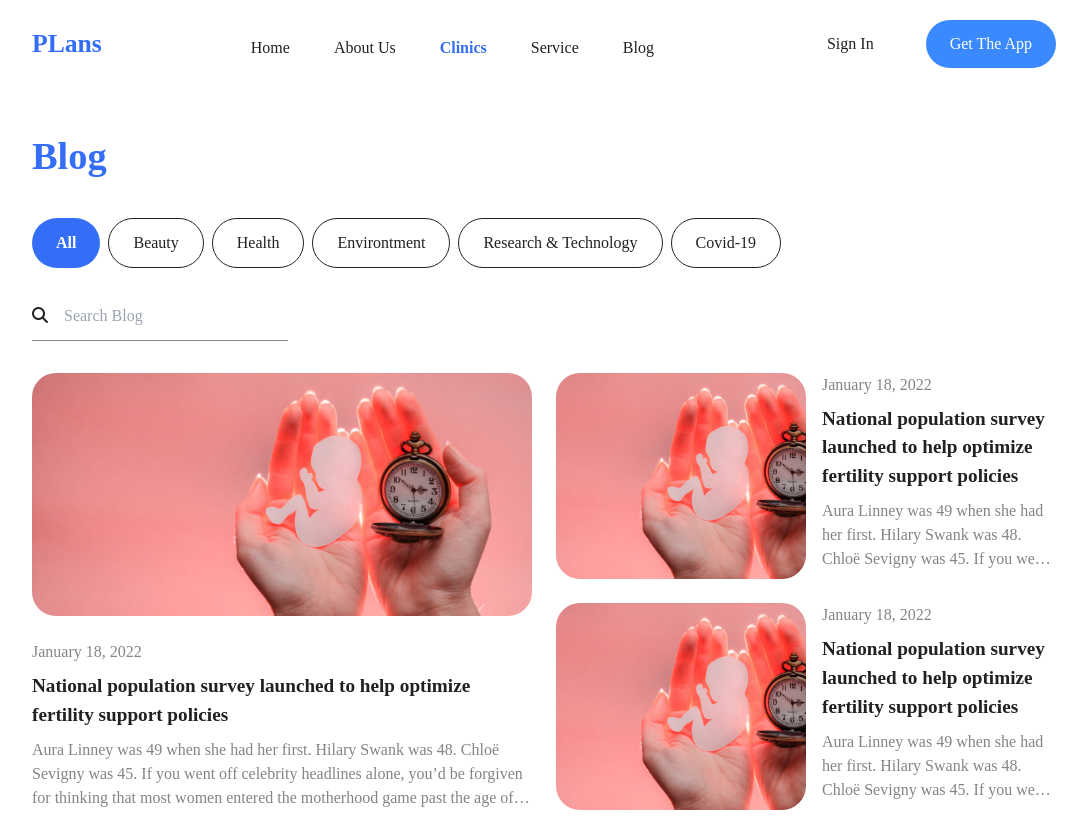
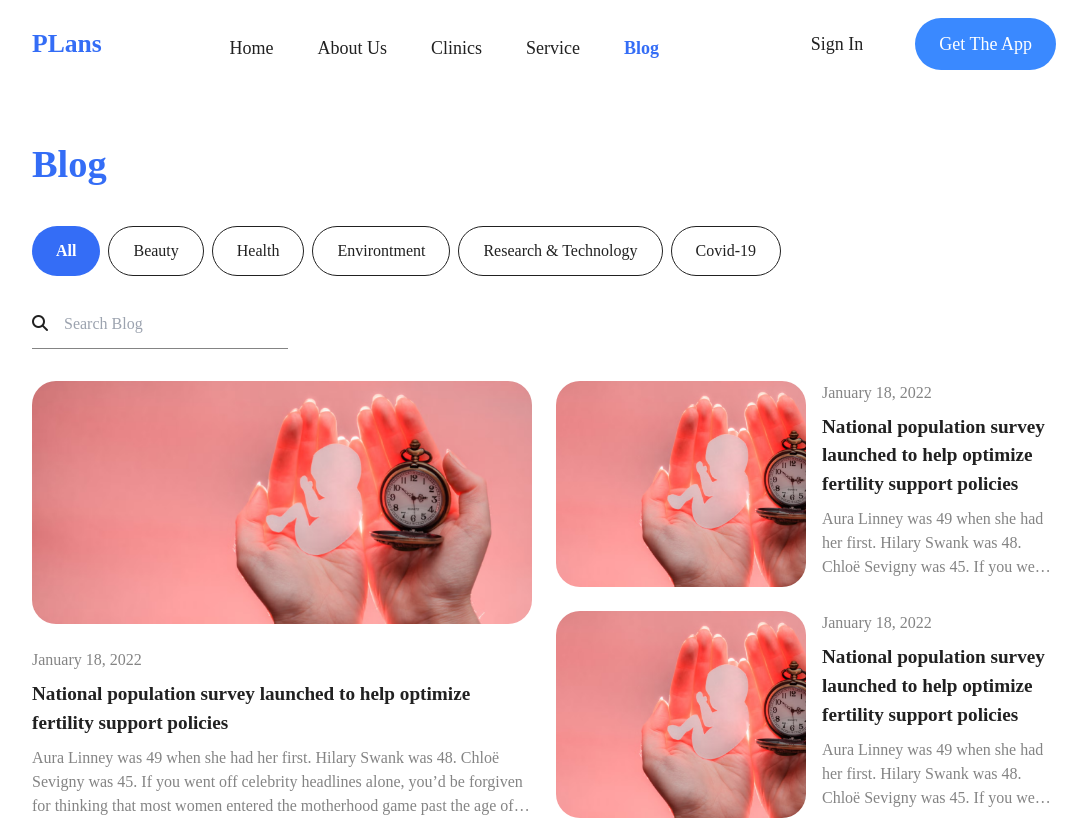
Before and after one commit to DreadTyyy/PLans-Redesain, a website: page blogs.html in a window 1280 px wide. Shown: the top 821 px of the page, without its empty margins (96-1183 px from the left). Drawn offline with Linux system fonts and the light colour scheme.

Commit message:
fix responsive

```diff
--- a/blogs.html
+++ b/blogs.html
@@ -22,28 +22,28 @@
       href="https://cdnjs.cloudflare.com/ajax/libs/font-awesome/6.5.2/css/all.min.css" />
 </head>
 <body class="">
-    <header>
+    <header class="relative overflow-hidden md:pb-[96px]  pb-0">
       <div id="nav-mobile" class="md:hidden flex w-full px-4 h-[64px] justify-between items-center">
         <div class="text-primary text-[1.4rem] font-bold">PLans</div>
-        <span class="text-[1.6rem]">
+        <span id="hamburger" class="text-[1.6rem] text-primary">
           <i class="fa-solid fa-bars"></i>
         </span>
       </div>
-      <nav
-        class="md:relative md:flex-row md:h-[88px] md:items-center md:justify-between md:px-32 md:translate-x-0 absolute py-4 px-4 w-full flex justify-start items-start flex-col bg-white h-screen top-0 left-0 translate-x-full">
-        <div class="md:hidden block close-nav self-end text-[1.2rem]">
+      <nav id="navbar"
+        class="xl:px-32 md:flex-row md:h-[88px] md:items-center md:justify-between md:px-16 md:translate-x-0 fixed py-4 px-4 w-full flex justify-start items-start flex-col bg-white h-screen top-0 left-0 translate-x-full transition-all duration-300">
+        <div id="close-nav" class="md:hidden block close-nav self-end text-[1.6rem]">
           <i class="fa-solid fa-xmark"></i>
         </div>
         <div class="md:mb-0 text-primary text-[1.6rem] font-bold mb-7">PLans</div>
-        <div id="nav-items" class="md:flex-row md:w-fit flex flex-col gap-7 w-full">
-          <a href="/" class="md:pb-0 md:p-2 md:border-none md:w-fit p-0 pb-2 border-b border-dark-800 w-full text-dark-900">Home</a>
-          <a href="#" class="md:pb-0 md:p-2 md:border-none md:w-fit p-0 pb-2 border-b border-dark-800 w-full text-dark-900">About Us</a>
-          <a href="/clinics.html" class="_active md:pb-0 md:p-2 md:border-none md:w-fit p-0 pb-2 border-b border-dark-800 w-full text-dark-900">Clinics</a>
-          <a href="#" class="md:pb-0 md:p-2 md:border-none md:w-fit p-0 pb-2 border-b border-dark-800 w-full text-dark-900">Service</a>
-          <a href="/blogs.html" class="md:pb-0 md:p-2 md:border-none md:w-fit p-0 pb-2 border-b border-dark-800 w-full text-dark-900">Blog</a>
+        <div id="nav-items" class="md:flex-row md:w-fit flex flex-col gap-7 w-full text-lg">
+          <a href="/" class="md:pb-0 md:p-2 md:border-none md:w-fit p-0 pb-2 border-b border-dark-800 w-full text-dark-900 hover:text-primary">Home</a>
+          <a href="#" class="md:pb-0 md:p-2 md:border-none md:w-fit p-0 pb-2 border-b border-dark-800 w-full text-dark-900 hover:text-primary">About Us</a>
+          <a href="/clinics.html" class="md:pb-0 md:p-2 md:border-none md:w-fit p-0 pb-2 border-b border-dark-800 w-full text-dark-900 hover:text-primary">Clinics</a>
+          <a href="#" class="md:pb-0 md:p-2 md:border-none md:w-fit p-0 pb-2 border-b border-dark-800 w-full text-dark-900 hover:text-primary">Service</a>
+          <a href="/blogs.html" class="_active md:pb-0 md:p-2 md:border-none md:w-fit p-0 pb-2 border-b border-dark-800 w-full text-dark-900 hover:text-primary">Blog</a>
         </div>
-        <div class="flex nav-btn gap-7">
-          <a href="#" class="md:inline hidden py-3 px-6 text-dark-900">Sign In</a>
+        <div class="flex nav-btn gap-7 text-lg">
+          <a href="#" class="md:inline hidden py-3 px-6 text-dark-900 hover:text-primary">Sign In</a>
           <a href="#" class="md:bg-primary-800 md:px-6 md:text-white py-3 px-0 bg-transparent text-dark-900 rounded-full"
             >Get The App</a
           >
@@ -58,7 +58,7 @@
         </div>
       </nav>
     </header>
-    <main class="md:mx-32 md:my-10 mx-4 my-6">
+    <main class="xl:mx-32 md:mx-16 md:my-10 mx-4 my-6">
       <h1 class="text-[2.4rem] text-primary font-bold"
         >Blog
       </h1>
@@ -263,5 +263,7 @@
         <a href="#" class="py-3 px-6 border border-white rounded-full font-bold">Book Consultation</a>
       </section>
     </main>
+
+    <script src="./script/script.js"></script>
 </body>
 </html>
```
Also changed, not shown: blogs/National population survey launched to help optimize fertility support policies.html (+16 -14 lines), clinic/Prime Plus Medical.html (+16 -14 lines), clinics.html (+16 -14 lines), index.html (+10 -10 lines), style/output.css.
